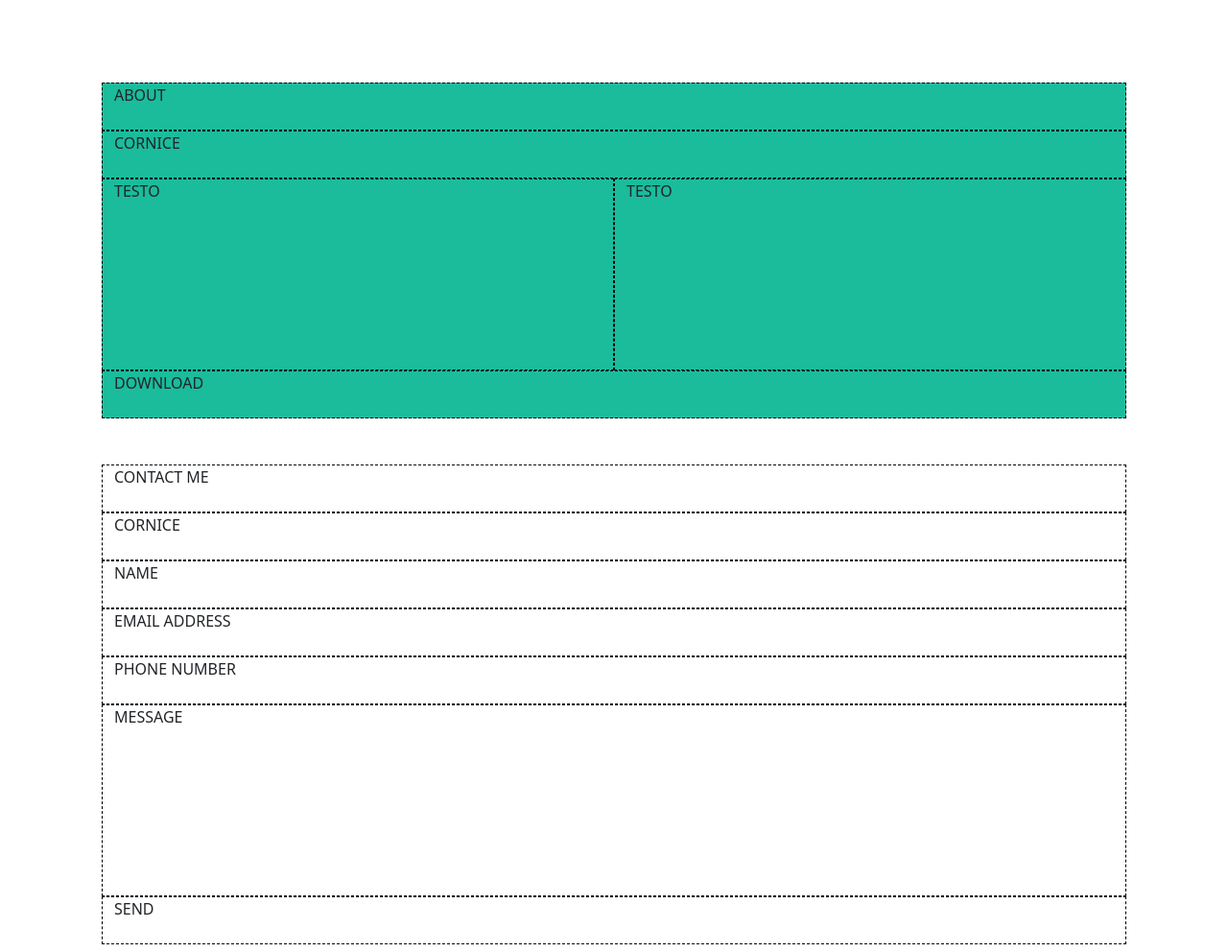
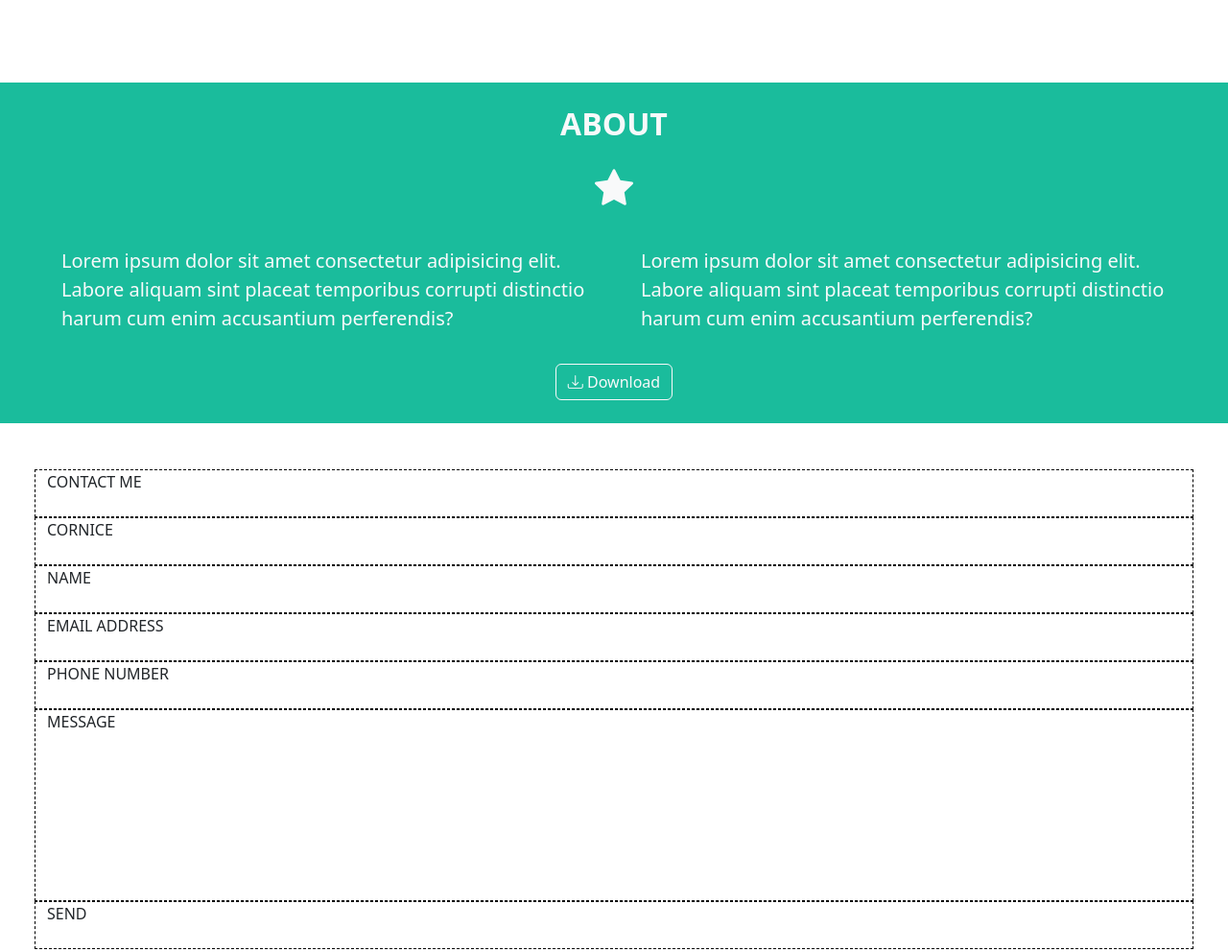
Before and after one commit to leonardoserra/html-css-bootstrap-freelancer, a plain HTML site: page index.html in a window 1280 px wide. Shown: the part 1280-2272 px from the top of the page at 96% size. Drawn offline with nearby package versions, Linux system fonts and the light colour scheme.

Commit message:
ok section #about

```diff
--- a/index.html
+++ b/index.html
@@ -117,17 +117,36 @@
             </div>
 
 
-            <div class="container mt-5 px-5">
+            <div class="container-fluid mt-5 px-5 ms_bg-color-secondary">
 
-                <section id="about" class="row mt-5 ms_bg-color-secondary">
-                    <div class="col-xs-12 ms_debug-box-small">ABOUT</div>
-                    <div class="col-xs-12 ms_debug-box-small">CORNICE</div>
-                    <div class="col-xs-12 col-md-6 ms_debug-box-big">TESTO</div>
-                    <div class="col-xs-12 col-md-6 ms_debug-box-big">TESTO</div>
-                    <div class="col-xs-12 ms_debug-box-small">DOWNLOAD</div>
+                <section id="about" class="row text-light text-center py-4">
+                    <div class="col-xs-12">
+                        <h3 class="fw-bolder fs-2">ABOUT</h3>
+                    </div>
+                    <div class="col-xs-12">
+                        <div class="pt-2 pb-3">
+                            <i class="bi bi-star-fill fs-1"></i>
+                        </div>
+                    </div>
+                    <div class="col-xs-12 col-md-6 ">
+                        <p class="fs-5 p-3 text-start">Lorem ipsum dolor sit amet consectetur adipisicing elit. Labore aliquam sint placeat temporibus corrupti distinctio harum cum enim accusantium perferendis?</p>
+                    </div>
+                    <div class="col-xs-12 col-md-6 ">
+                        <p class="fs-5 p-3 text-start">Lorem ipsum dolor sit amet consectetur adipisicing elit. Labore aliquam sint placeat temporibus corrupti distinctio harum cum enim accusantium perferendis?</p>
+                    </div>
+                    <div class="col-xs-12">
+                        <button type="button" class="btn btn-outline-light">
+                            <i class="bi bi-download"></i>
+                            <span>Download</span>
+                        </button>
+
+                    </div>
                 </section>
+            </div>
 
-                <section id="contact" class="row mt-5 ms_bg-color-primary">
+            <div class="container-fluid mt-5 px-5 ms_bg-color-primary">
+
+                <section id="contact" class="row">
                     <div class="col-xs-12 ms_debug-box-small">CONTACT ME</div>
                     <div class="col-xs-12 ms_debug-box-small">CORNICE</div>
                     <div class="col-xs-12 ms_debug-box-small">NAME</div>
@@ -136,16 +155,24 @@
                     <div class="col-xs-12 ms_debug-box-big">MESSAGE</div>
                     <div class="col-xs-12 ms_debug-box-small">SEND</div>
                 </section>
+
             </div>
 
             <div class="container mt-5">
+
                 <section id="info" class="row mt-5 ms_bg-color-tertiary-light">
                     <div class="col-xs-12 col-md-4 ms_debug-box-big">LOCATION</div>
                     <div class="col-xs-12 col-md-4 ms_debug-box-big">AROUND THE WEB</div>
                     <div class="col-xs-12 col-md-4 ms_debug-box-big">ABOUT FREELANCER</div>
                 </section>
+
             </div>
+
+
         </main>
+
+
+        <!--      FOOTER      -->
 
         <footer class="container mt-5 ms_bg-color-tertiary">
             <div class="row">
```
Also changed, not shown: sandbox.html (+35 -8 lines).
